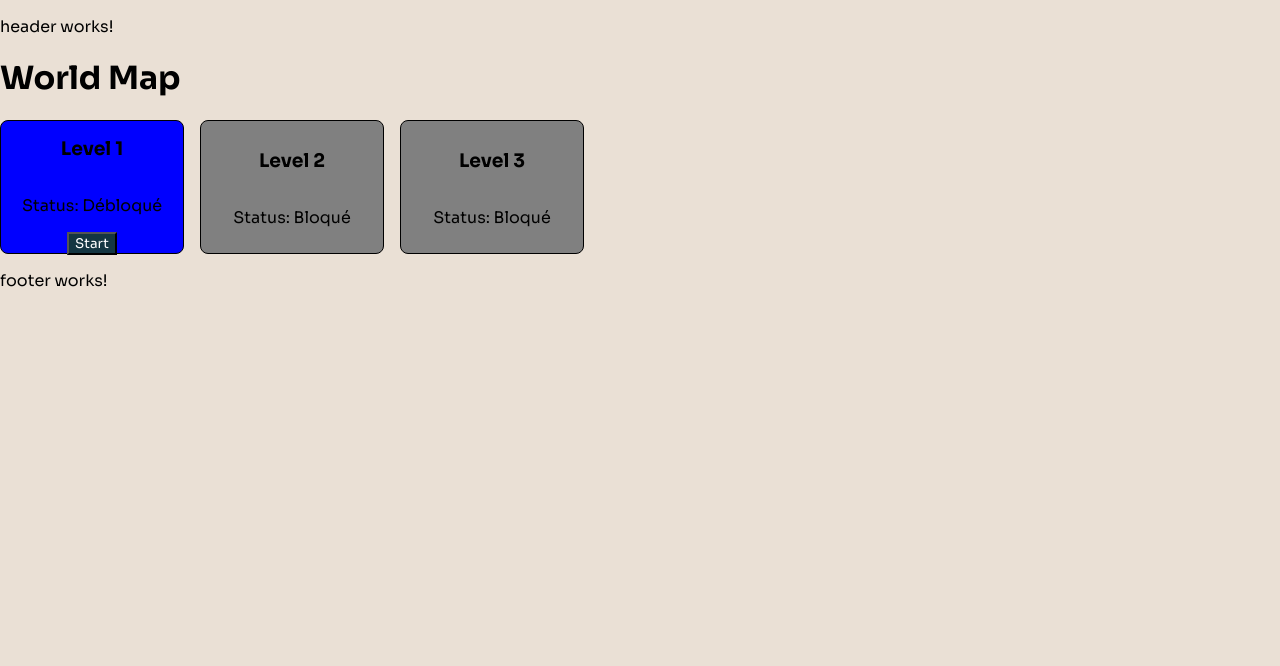
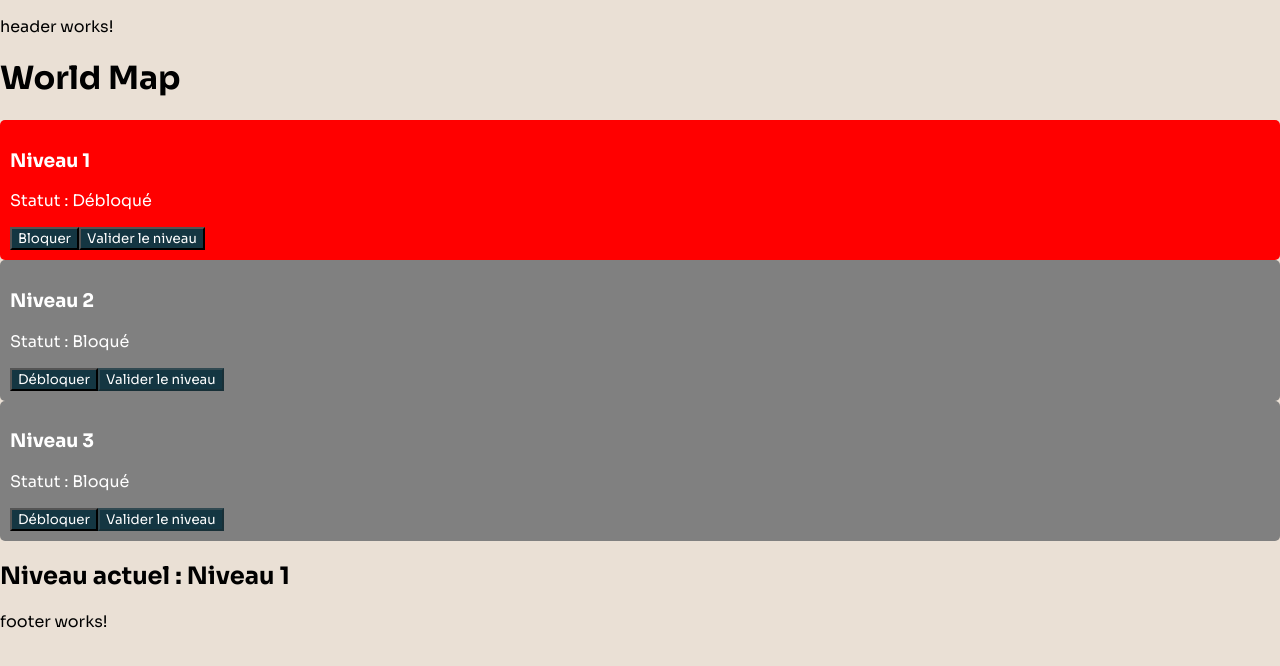
Before and after one commit to MaxMontouro/Nuit_Info_2024, an Angular app: page /world in a window 1280 px wide. Shown: the top 666 px of the page. Built offline with nearby package versions, Linux system fonts and the light colour scheme.

Commit message:
Ajout couleurs cartes et status

```diff
--- a/angular.json
+++ b/angular.json
@@ -128,5 +128,8 @@
         }
       }
     }
+  },
+  "cli": {
+    "analytics": false
   }
 }
--- a/src/app/components/world/world.component.html
+++ b/src/app/components/world/world.component.html
@@ -1,9 +1,62 @@
 <h1>World Map</h1>
-<div class="levels">
+<!-- <div class="levels">
   <app-level
     *ngFor="let level of levels"
     [level]="level"
     (start)="startQuiz(level.id)"
     (completed)="onLevelCompleted(level.id)">
   </app-level>
+</div> -->
+
+<!-- <div *ngFor="let level of levels" [class.locked]="level.locked">
+  <h3>{{ level.name }}</h3>
+  <p>Statut : {{ level.locked ? 'Bloqué' : 'Débloqué' }}</p>
+  <button (click)="toggleLock(level.id)">
+    {{ level.locked ? 'Débloquer' : 'Bloquer' }} ce niveau
+  </button>
 </div>
+
+<div>
+  <h2>Niveau actuel : {{ currentLevel?.name }}</h2>
+  <button (click)="moveToNextLevel()">Passer au niveau suivant</button>
+</div> -->
+
+<!-- <div class="levels">
+  <app-level
+    *ngFor="let level of levels"
+    [level]="level"
+    [class.locked]="level.locked"
+    (start)="startQuiz(level.id)"
+    (completed)="onLevelCompleted(level.id)">
+
+    Contenu supplémentaire pour le niveau
+    <div>
+      <h3>{{ level.name }}</h3>
+      <p>Statut : {{ level.locked ? 'Bloqué' : 'Débloqué' }}</p>
+      <button (click)="toggleLock(level.id)">
+        {{ level.locked ? 'Débloquer' : 'Bloquer' }} ce niveau
+      </button>
+    </div>
+  </app-level>
+</div>
+
+Zone pour la navigation globale
+<div>
+  <h2>Niveau actuel : {{ currentLevel?.name }}</h2>
+  <button (click)="moveToNextLevel()">Passer au niveau suivant</button>
+</div> -->
+
+<div *ngFor="let level of levels" [ngClass]="getLevelClass(level)">
+  <h3>{{ level.name }}</h3>
+  <p>Statut : {{ level.status }}</p>
+  <button (click)="toggleLock(level.id)">
+    {{ level.status === LevelStatus.Locked ? 'Débloquer' : 'Bloquer' }}
+  </button>
+  <button (click)="validateLevel(level.id)" [disabled]="level.status !== LevelStatus.Unlocked">
+    Valider le niveau
+  </button>
+</div>
+
+<div>
+  <h2>Niveau actuel : {{ currentLevel?.name }}</h2>
+</div>
--- a/src/app/components/world/world.component.scss
+++ b/src/app/components/world/world.component.scss
@@ -2,3 +2,24 @@
   display: flex;
   gap: 1rem;
 }
+
+.locked {
+  background-color: gray;
+  color: white;
+  padding: 10px;
+  border-radius: 5px;
+}
+
+.unlocked {
+  background-color: red;
+  color: white;
+  padding: 10px;
+  border-radius: 5px;
+}
+
+.validated {
+  background-color: blue;
+  color: white;
+  padding: 10px;
+  border-radius: 5px;
+}
--- a/src/app/components/world/world.component.ts
+++ b/src/app/components/world/world.component.ts
@@ -1,4 +1,4 @@
-import { Component } from '@angular/core';
+/*import { Component } from '@angular/core';
 import { Router } from '@angular/router';
 
 @Component({
@@ -36,3 +36,146 @@ export class WorldComponent {
     this.router.navigate(['/quiz', levelId]);
   }
 }
+
+
+import { Component, OnInit } from '@angular/core';
+import { LevelService } from '../../services/level.service';
+import { Level } from '../../models/level.model';
+import { Router } from '@angular/router';
+
+@Component({
+  selector: 'app-world',
+  templateUrl: './world.component.html',
+  styleUrls: ['./world.component.scss'],
+  standalone: false
+})
+export class WorldComponent implements OnInit {
+  levels: Level[] = [];
+  currentLevel: Level | undefined;
+
+  constructor(private levelService: LevelService, private router: Router) {}
+
+  ngOnInit(): void {
+    this.levels = this.levelService.getLevels();
+    this.currentLevel = this.levelService.getCurrentLevel();
+  }
+
+  toggleLock(levelId: number): void {
+    this.levelService.toggleLockLevel(levelId);
+    this.levels = this.levelService.getLevels();
+  }
+
+  moveToNextLevel(): void {
+    const success = this.levelService.moveToNextLevel();
+    if (success) {
+      this.currentLevel = this.levelService.getCurrentLevel();
+    } else {
+      alert('Impossible de passer au niveau suivant. Il est bloqué.');
+    }
+  }
+
+  startQuiz(levelId: number) {
+    this.router.navigate(['/quiz', levelId]);
+  }
+
+  onLevelCompleted(levelId: number) {
+    const currentIndex = this.levels.findIndex((level) => level.id === levelId);
+
+    if (currentIndex !== -1) {
+      this.levels[currentIndex].status = 'Réussi';
+
+      if (currentIndex + 1 < this.levels.length) {
+        this.levels[currentIndex + 1].status = 'Débloqué';
+      }
+
+      // Force Angular à détecter les changements
+      this.levels = [...this.levels];
+    }
+  }
+
+}
+
+*/
+
+import { Component, OnInit } from '@angular/core';
+import { LevelService } from '../../services/level.service';
+import { Level } from '../../models/level.model';
+import { LevelStatus } from '../../models/level.model';
+import { Router } from '@angular/router';
+
+@Component({
+  selector: 'app-world',
+  templateUrl: './world.component.html',
+  styleUrls: ['./world.component.scss'],
+  standalone: false
+})
+export class WorldComponent implements OnInit {
+  levels: Level[] = [];
+  currentLevel: Level | undefined;
+
+  LevelStatus = LevelStatus;
+
+  constructor(private levelService: LevelService, private router: Router) {}
+
+  ngOnInit(): void {
+    this.levels = this.levelService.getLevels();
+    this.currentLevel = this.levelService.getCurrentLevel();
+  }
+
+  toggleLock(levelId: number): void {
+    this.levelService.toggleLockLevel(levelId);
+    this.levels = this.levelService.getLevels();
+  }
+
+  moveToNextLevel(): void {
+    const success = this.levelService.moveToNextLevel();
+    if (success) {
+      this.currentLevel = this.levelService.getCurrentLevel();
+    } else {
+      alert('Impossible de passer au niveau suivant. Il est bloqué.');
+    }
+  }
+
+  startQuiz(levelId: number): void {
+    this.router.navigate(['/quiz', levelId]);
+  }
+
+  onLevelCompleted(levelId: number): void {
+    const currentIndex = this.levels.findIndex((level) => level.id === levelId);
+
+    if (currentIndex !== -1) {
+      // Marquer le niveau actuel comme "Validé"
+      this.levels[currentIndex].status = LevelStatus.Validated;
+
+      // Débloquer le niveau suivant, si disponible
+      if (currentIndex + 1 < this.levels.length) {
+        const nextLevel = this.levels[currentIndex + 1];
+        if (nextLevel.status === LevelStatus.Locked) {
+          nextLevel.status = LevelStatus.Unlocked;
+        }
+      }
+
+      // Mettre à jour les niveaux pour forcer Angular à détecter les changements
+      this.levels = [...this.levels];
+    }
+  }
+
+  getLevelClass(level: Level): string {
+    switch (level.status) {
+      case LevelStatus.Locked:
+        return 'locked';
+      case LevelStatus.Unlocked:
+        return 'unlocked';
+      case LevelStatus.Validated:
+        return 'validated';
+      default:
+        return '';
+    }
+  }
+
+  validateLevel(levelId: number): void {
+    this.levelService.validateLevel(levelId);
+    this.levels = this.levelService.getLevels();
+  }
+
+}
--- /dev/null
+++ b/src/app/models/level.model.ts
@@ -0,0 +1,11 @@
+export enum LevelStatus {
+    Validated = 'Validé',
+    Unlocked = 'Débloqué',
+    Locked = 'Bloqué',
+  }
+
+export interface Level {
+    id: number;
+    name: string;
+    status: LevelStatus;
+}
--- /dev/null
+++ b/src/app/services/level.service.ts
@@ -0,0 +1,133 @@
+/*
+import { Injectable } from '@angular/core';
+import { Level } from '../models/level.model';
+import { LevelStatus } from '../models/level.model';
+
+@Injectable({
+  providedIn: 'root',
+})
+export class LevelService {
+  private levels: Level[] = [
+    { id: 1, name: 'Niveau 1', status: LevelStatus.Unlocked},
+    { id: 2, name: 'Niveau 2', status: LevelStatus.Unlocked},
+    { id: 3, name: 'Niveau 3', status: LevelStatus.Unlocked},
+  ];
+
+  private currentLevelId: number = 1; // Niveau actuel du joueur
+
+  getLevels(): Level[] {
+    return this.levels;
+  }
+
+  getCurrentLevel(): Level | undefined {
+    return this.levels.find((level) => level.id === this.currentLevelId);
+  }
+
+  validateLevel(levelId: number): void {
+    const level = this.levels.find((l) => l.id === levelId);
+    if (level) {
+      level.validated = true;
+    }
+  }
+
+  moveToNextLevel(): boolean {
+    const currentLevelIndex = this.levels.findIndex(
+      (l) => l.id === this.currentLevelId
+    );
+    const nextLevel = this.levels[currentLevelIndex + 1];
+    if (nextLevel && !nextLevel.locked) {
+      this.currentLevelId = nextLevel.id;
+      return true;
+    }
+    return false;
+  }
+
+  toggleLockLevel(levelId: number): void {
+    const level = this.levels.find((l) => l.id === levelId);
+    if (level) {
+      level.locked = !level.locked;
+    }
+  }
+
+  canAccessLevel(levelId: number): boolean {
+    const level = this.levels.find((l) => l.id === levelId);
+    if (!level) return false;
+    return !level.locked && level.validated;
+  }
+}
+*/
+
+import { Injectable } from '@angular/core';
+import { Level } from '../models/level.model';
+import { LevelStatus } from '../models/level.model';
+
+@Injectable({
+  providedIn: 'root',
+})
+export class LevelService {
+  private levels: Level[] = [
+    { id: 1, name: 'Niveau 1', status: LevelStatus.Unlocked },
+    { id: 2, name: 'Niveau 2', status: LevelStatus.Locked },
+    { id: 3, name: 'Niveau 3', status: LevelStatus.Locked },
+  ];
+
+  private currentLevelId: number = 1; // Niveau actuel du joueur
+
+  // Récupère tous les niveaux
+  getLevels(): Level[] {
+    return this.levels;
+  }
+
+  // Récupère le niveau actuel
+  getCurrentLevel(): Level | undefined {
+    return this.levels.find((level) => level.id === this.currentLevelId);
+  }
+
+  // Valide un niveau
+  validateLevel(levelId: number): void {
+    const level = this.levels.find((l) => l.id === levelId);
+    if (level && level.status === LevelStatus.Unlocked) {
+      level.status = LevelStatus.Validated;
+      this.unlockNextLevel(levelId);
+    }
+  }
+
+  // Passe au niveau suivant
+  moveToNextLevel(): boolean {
+    const currentLevelIndex = this.levels.findIndex(
+      (l) => l.id === this.currentLevelId
+    );
+    const nextLevel = this.levels[currentLevelIndex + 1];
+    if (nextLevel && nextLevel.status === LevelStatus.Unlocked) {
+      this.currentLevelId = nextLevel.id;
+      return true;
+    }
+    return false;
+  }
+
+  // Bascule l'état d'un niveau entre "bloqué" et "débloqué"
+  toggleLockLevel(levelId: number): void {
+    const level = this.levels.find((l) => l.id === levelId);
+    if (level) {
+      level.status =
+        level.status === LevelStatus.Locked
+          ? LevelStatus.Unlocked
+          : LevelStatus.Locked;
+    }
+  }
+
+  // Vérifie si un niveau est accessible
+  canAccessLevel(levelId: number): boolean {
+    const level = this.levels.find((l) => l.id === levelId);
+    if (!level) return false;
+    return level.status === LevelStatus.Unlocked || level.status === LevelStatus.Validated;
+  }
+
+  // Débloque le niveau suivant après validation du niveau actuel
+  private unlockNextLevel(currentLevelId: number): void {
+    const nextLevel = this.levels.find((l) => l.id === currentLevelId + 1);
+    if (nextLevel && nextLevel.status === LevelStatus.Locked) {
+      nextLevel.status = LevelStatus.Unlocked;
+    }
+  }
+}
```
